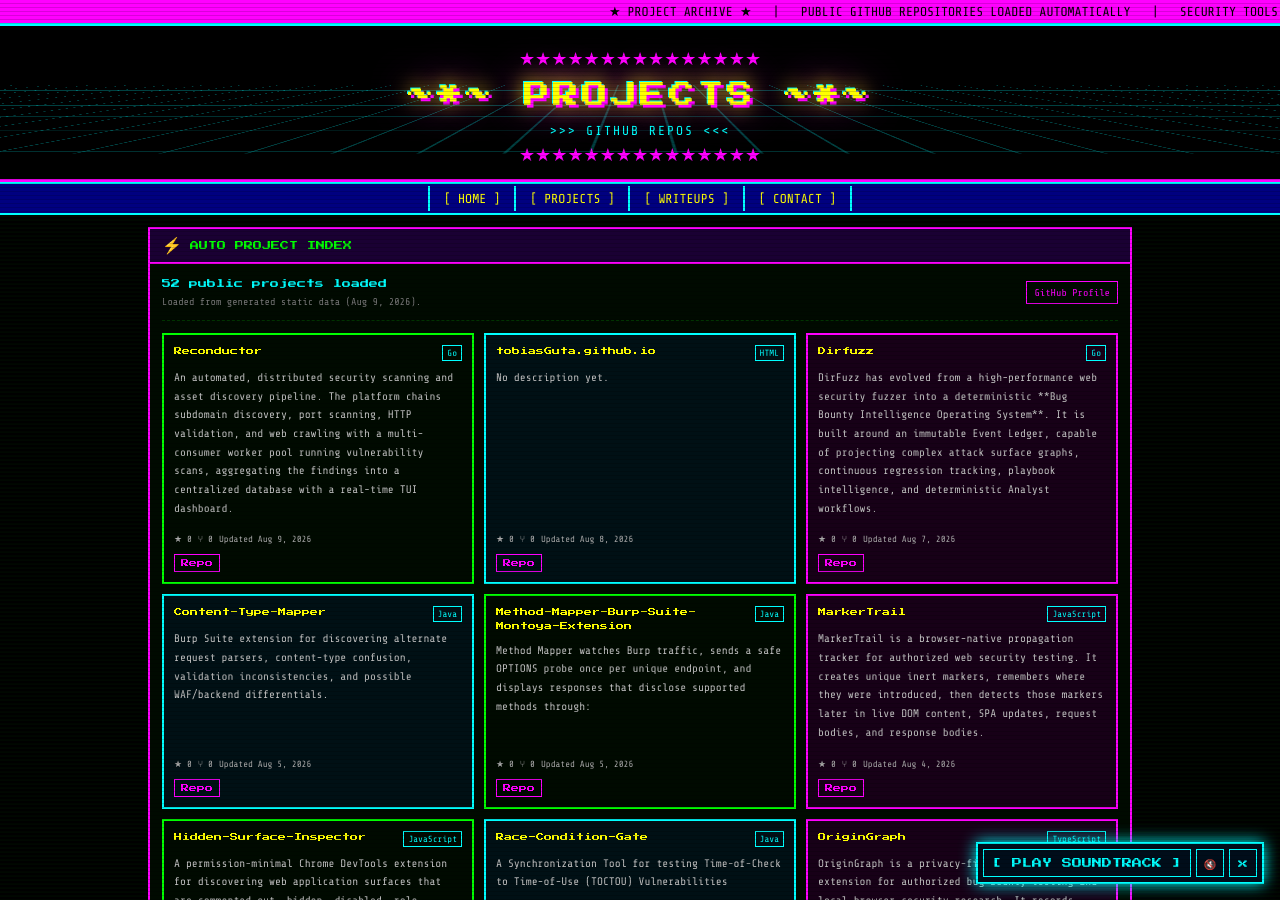
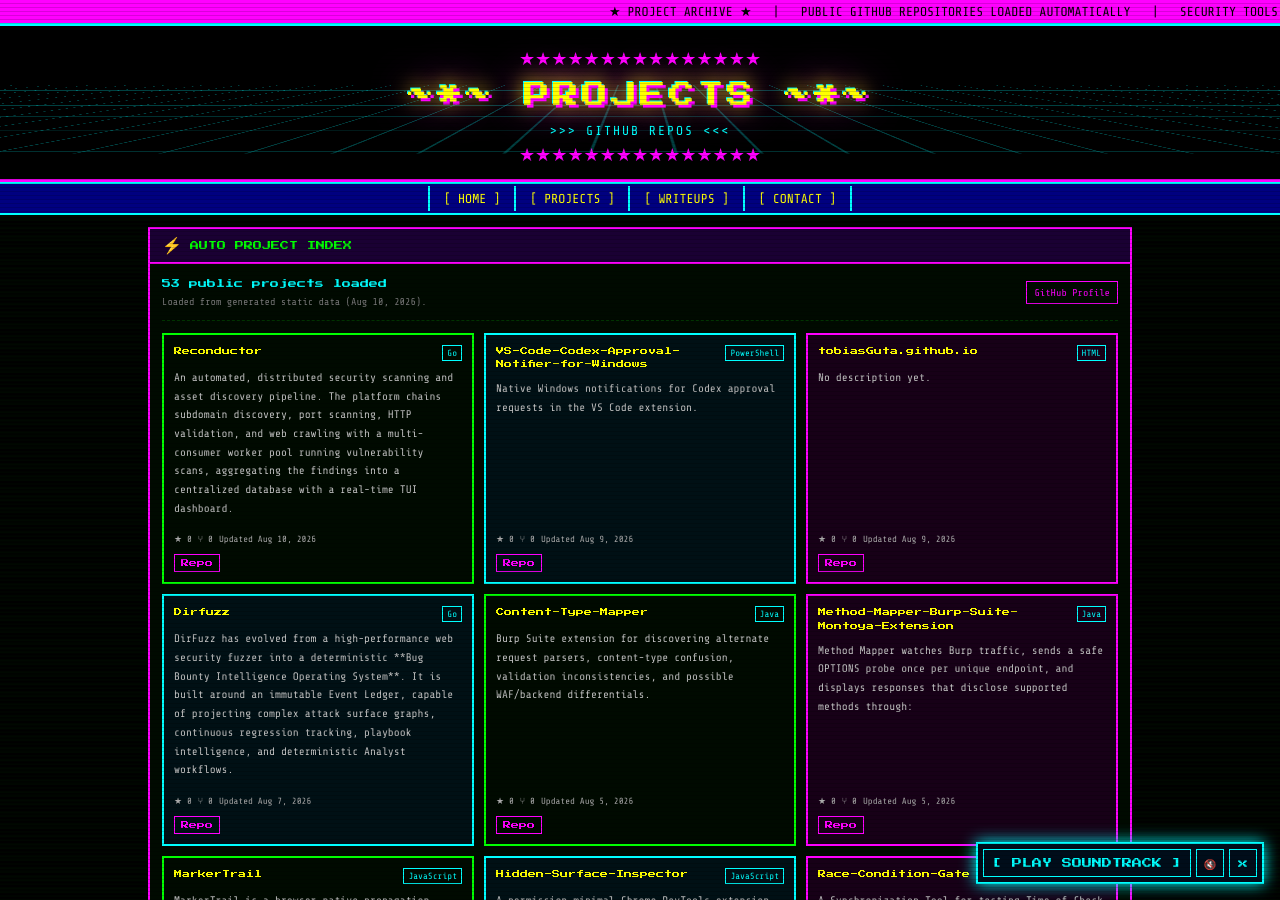
Before and after one commit to tobiasGuta/tobiasGuta.github.io, a Jekyll site: the page built from projects.html, in a window 1280 px wide and 900 px high. Built offline with Jekyll 4.4.1, drawn with Linux system fonts in a browser that asks for light colours.

Commit message:
Update generated project data

```diff
--- a/assets/data/projects.json
+++ b/assets/data/projects.json
@@ -1,7 +1,7 @@
 {
   "owner": "tobiasGuta",
   "source": "github_api",
-  "generated_at": "2026-08-09T09:01:01.033010+00:00",
+  "generated_at": "2026-08-10T09:46:39.556689+00:00",
   "projects": [
     {
       "name": "Reconductor",
@@ -12,7 +12,20 @@
       "topics": [],
       "stargazers_count": 0,
       "forks_count": 0,
-      "updated_at": "2026-08-09T01:30:17Z",
+      "updated_at": "2026-08-10T04:56:57Z",
+      "fork": false,
+      "archived": false
+    },
+    {
+      "name": "VS-Code-Codex-Approval-Notifier-for-Windows",
+      "description": "Native Windows notifications for Codex approval requests in the VS Code extension.",
+      "html_url": "https://github.com/tobiasGuta/VS-Code-Codex-Approval-Notifier-for-Windows",
+      "homepage": null,
+      "language": "PowerShell",
+      "topics": [],
+      "stargazers_count": 0,
+      "forks_count": 0,
+      "updated_at": "2026-08-09T16:07:50Z",
       "fork": false,
       "archived": false
     },
@@ -25,7 +38,7 @@
       "topics": [],
       "stargazers_count": 0,
       "forks_count": 0,
-      "updated_at": "2026-08-08T08:58:55Z",
+      "updated_at": "2026-08-09T09:01:34Z",
       "fork": false,
       "archived": false
     },
```
